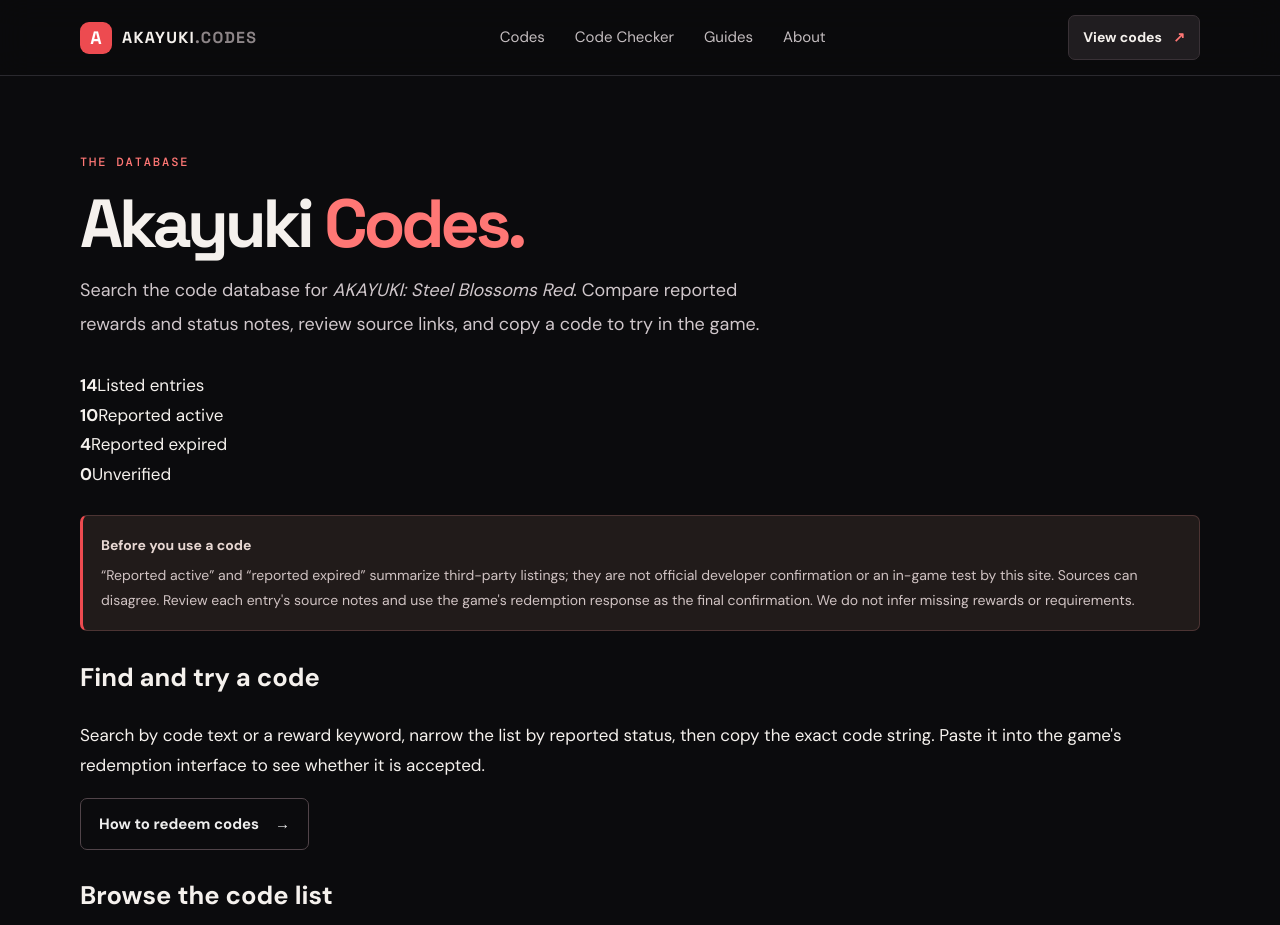
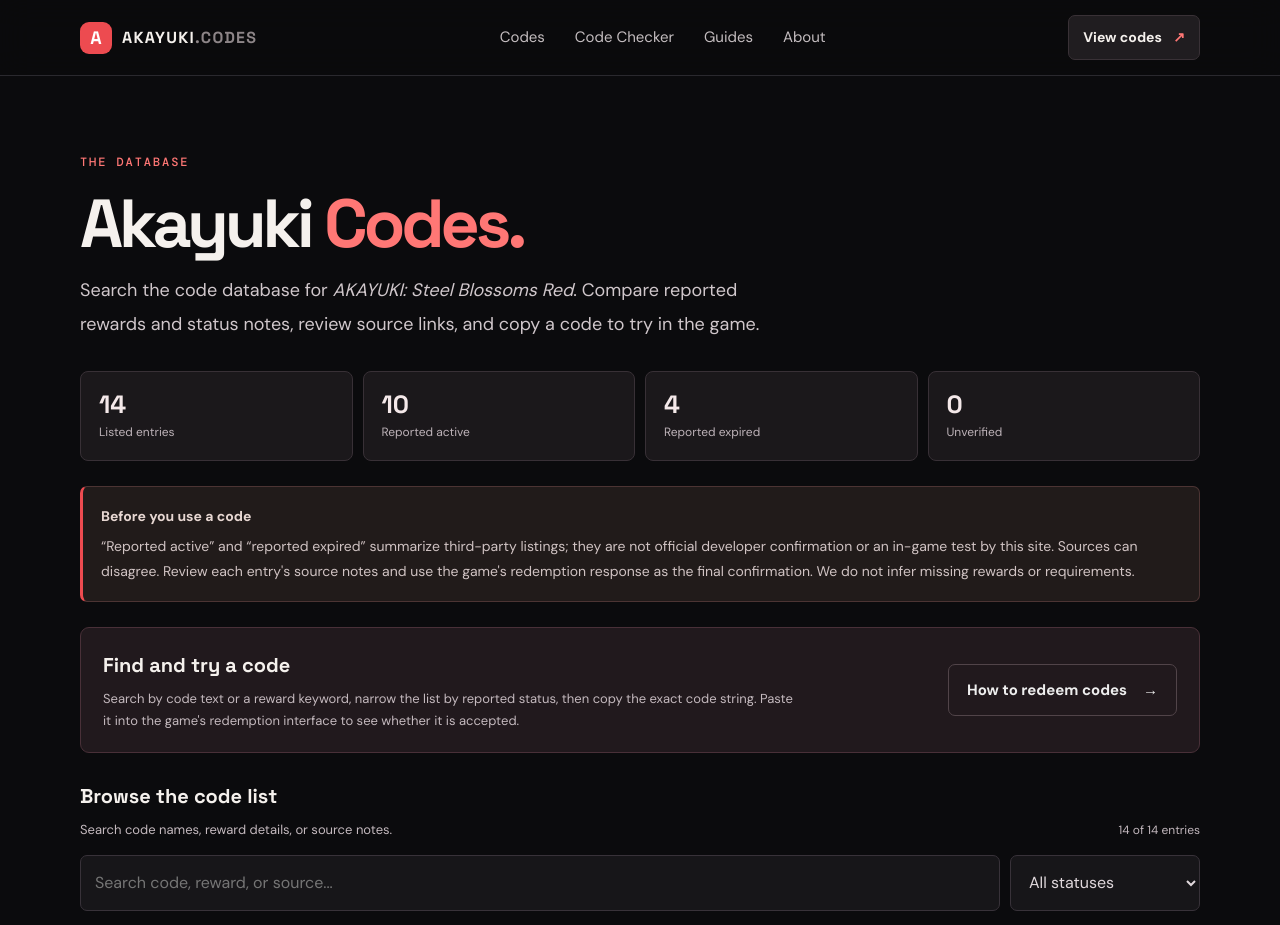
Before and after one commit to donnyhuang1990/akayuki-codes-hub, a Next.js app: page /codes in a window 1280 px wide. Shown: the top 925 px of the page. Built offline with nearby package versions, Linux system fonts and the light colour scheme.

Commit message:
Style improved Akayuki codes database page

```diff
--- a/app/globals.css
+++ b/app/globals.css
@@ -79,3 +79,25 @@ a:focus-visible, button:focus-visible, input:focus-visible, select:focus-visible
 .featured-code-footer a{color:var(--red2);font-weight:700;white-space:nowrap}
 .featured-code-date{font-size:11px;color:#898288;margin:12px 0 0}
 @media(max-width:640px){.featured-code-grid{grid-template-columns:1fr}.featured-code-card{padding:17px}.featured-code-footer{align-items:flex-start;flex-direction:column}.featured-code-top code{font-size:14px}}
+
+
+/* Codes database page improvements */
+.codes-summary{display:grid;grid-template-columns:repeat(4,minmax(0,1fr));gap:10px;margin:26px 0 22px}
+.codes-summary>div{padding:17px 18px;background:#1b181b;border:1px solid #383036;border-radius:8px;display:flex;flex-direction:column;gap:3px}
+.codes-summary strong{font-family:'Space Grotesk',sans-serif;font-size:25px;line-height:1.2;color:#f4e8e9}
+.codes-summary span{font-size:12px;color:#bdb2b8}
+.codes-howto{display:flex;align-items:center;justify-content:space-between;gap:20px;padding:20px 22px;margin:24px 0 26px;background:#21191d;border:1px solid #493038;border-radius:9px}
+.codes-howto h2,.code-tool-heading h2{font-family:'Space Grotesk',sans-serif;font-size:20px;margin:0 0 5px}
+.codes-howto p,.code-tool-heading p{font-size:13px;line-height:1.7;color:#c4b9be;margin:0;max-width:690px}
+.codes-howto .button{white-space:nowrap}
+.code-tool-heading{display:flex;align-items:flex-end;justify-content:space-between;gap:15px;margin:0 0 14px}
+.code-result-count{font-size:12px;color:#c2b7bd;white-space:nowrap}
+.code-tool .tool-controls{margin-bottom:14px}
+.code-tool .tool-controls input{min-width:0}
+.code-tool .tool-controls button{white-space:nowrap}
+.empty-state-actions{display:flex;align-items:center;gap:18px;flex-wrap:wrap;margin-top:15px}
+.codes-reference{margin-top:38px}
+.codes-next-step{margin-top:24px;padding:20px;background:#21191d;border:1px solid #493038;border-radius:9px}
+.codes-next-step strong{font-family:'Space Grotesk',sans-serif;font-size:18px;color:#f1e5e7}
+.codes-next-step p{margin:7px 0 10px}
+@media(max-width:700px){.codes-summary{grid-template-columns:repeat(2,minmax(0,1fr))}.codes-howto{align-items:flex-start;flex-direction:column;padding:18px}.code-tool-heading{align-items:flex-start;flex-direction:column;gap:5px}.code-result-count{white-space:normal}.empty-state-actions{align-items:flex-start;flex-direction:column}}
```
